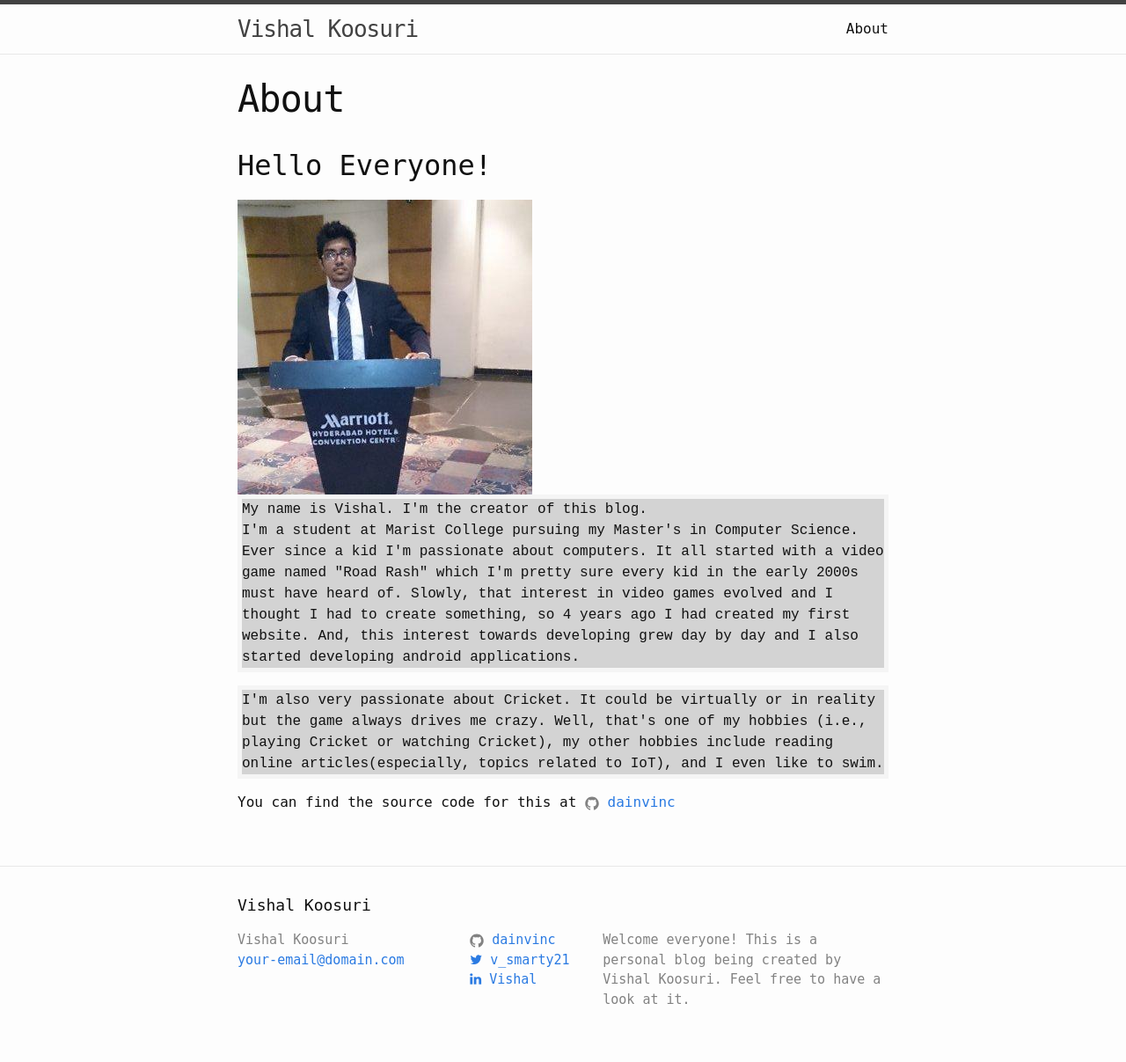
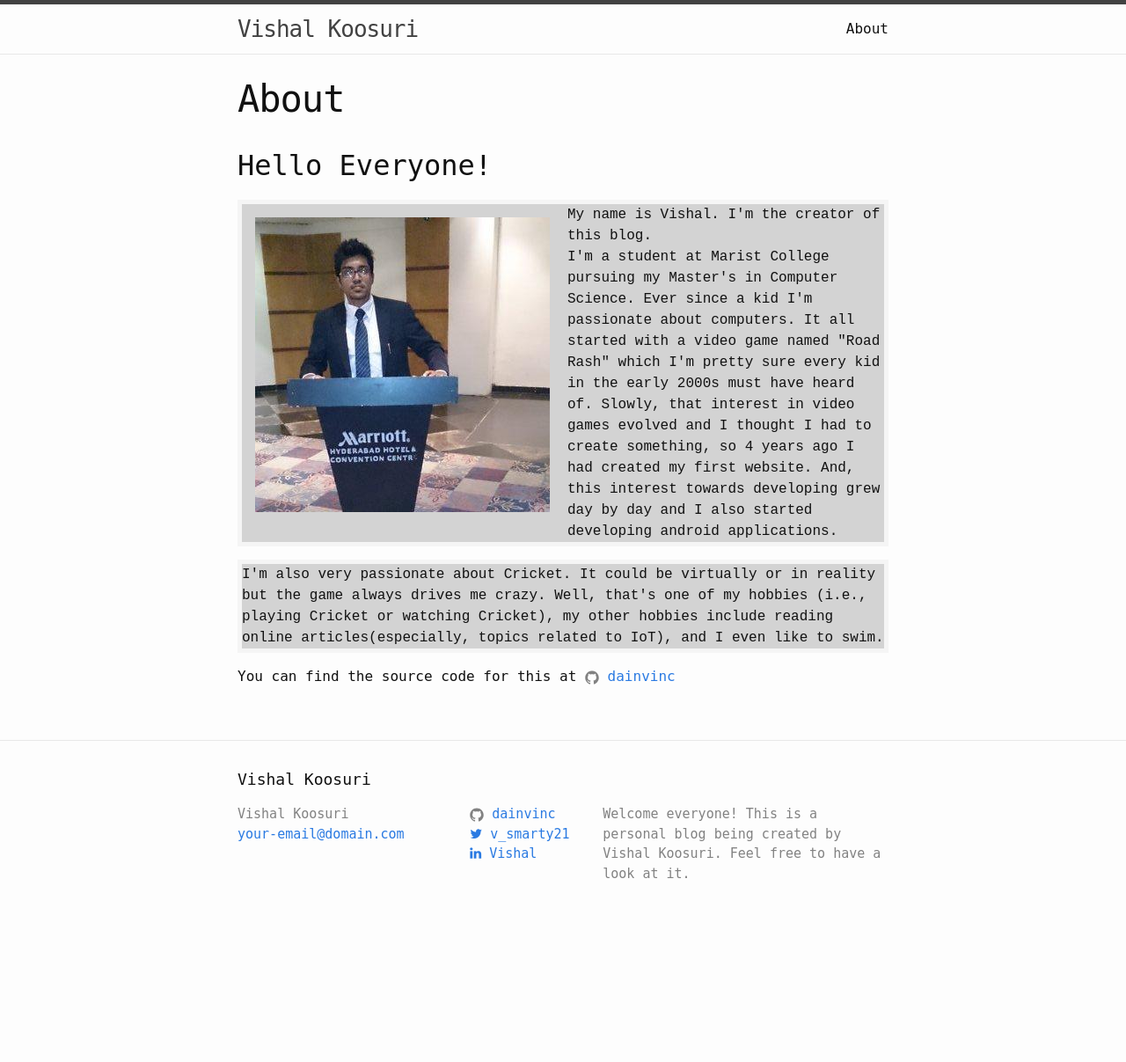
Before and after one commit to dainvinc/dainvinc.github.io, a Jekyll site: the page built from about.html, in a window 1280 px wide. Shown: the whole page at 88% size. Built offline with Jekyll 4.4.1, drawn with Linux system fonts in a browser that asks for light colours; nearby versions of some CDN libraries; after the commit the page ends 1064 px from its top, so only the background shows below that.

Commit message:
Profile picture styling inserted

```diff
--- a/css/custom.css
+++ b/css/custom.css
@@ -3,3 +3,8 @@
     font-family: monospace;
     background-color: lightgray;
 }
+
+.profile-picture {
+    float: left;
+    padding: 20px;
+}
```
